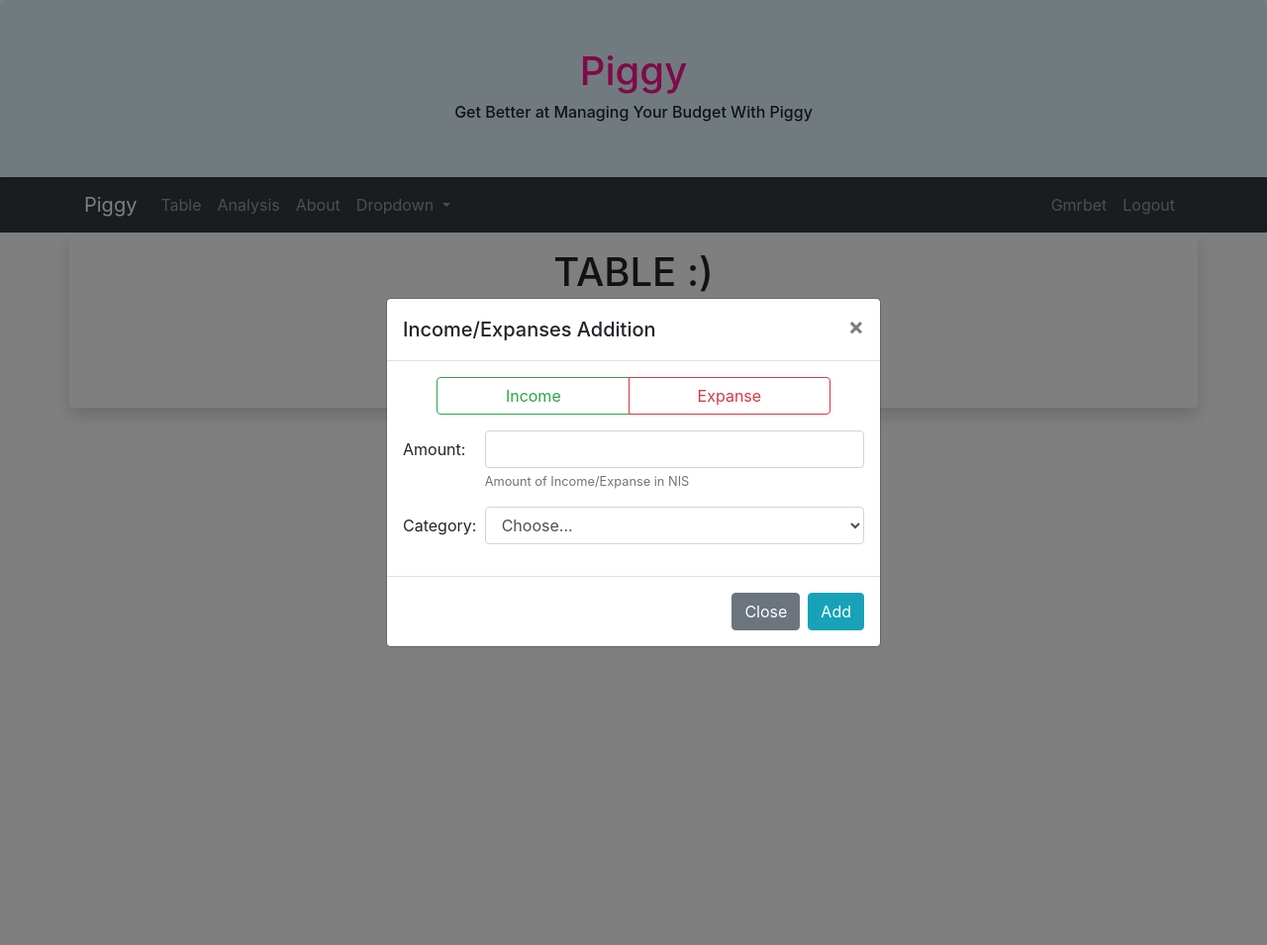
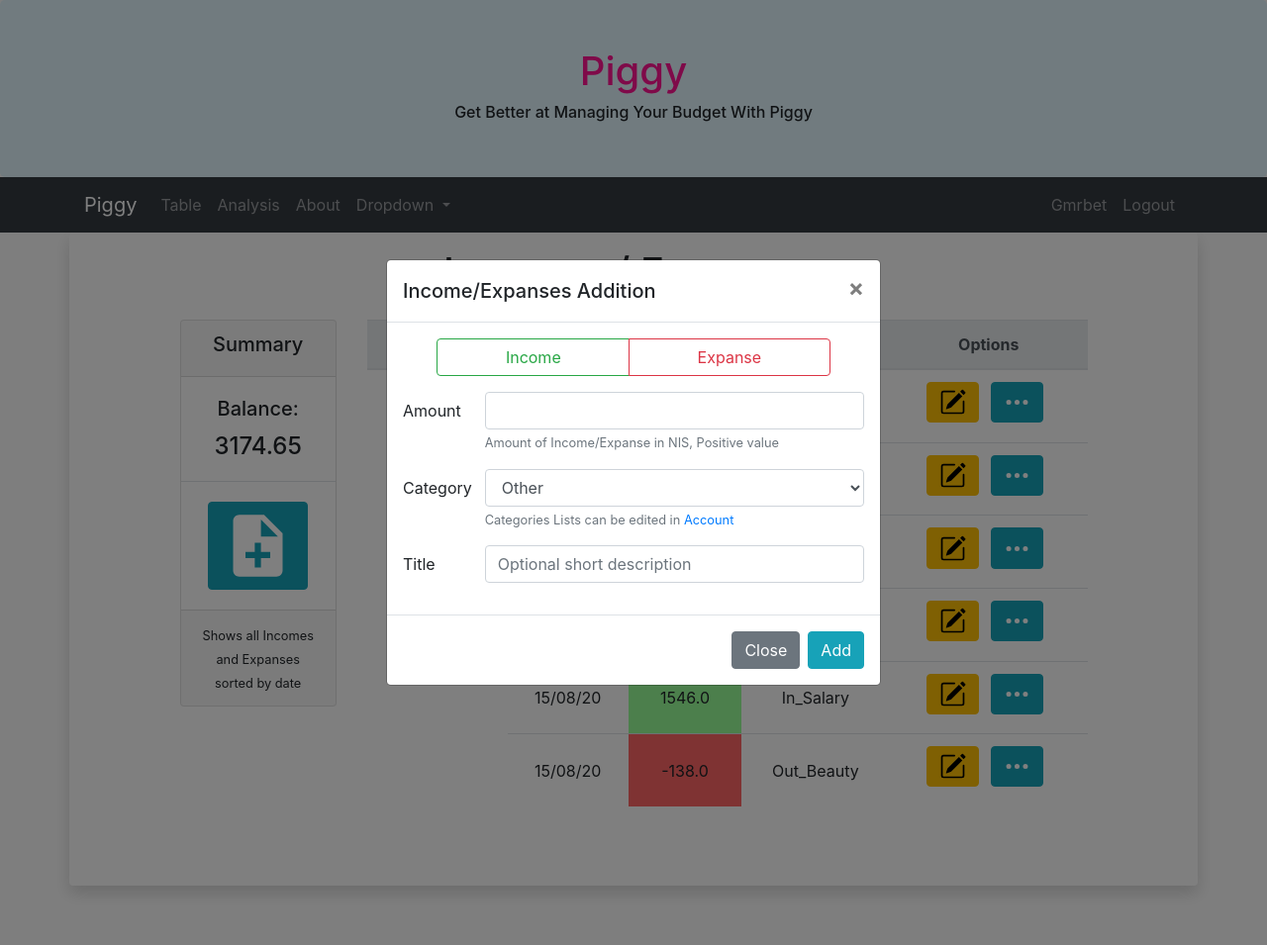
Before and after one commit to matanbt/Piggy-Project, a Flask app: page /table in a window 1280 px wide, after a click that opens the changed part. Shown: the whole page at 99% size. Run offline with Flask 2, Linux system fonts and the light colour scheme; a user stored in the database is signed in; data comes from the database, SQL or seed files in the repository; both versions use the stored data as it was after the commit; some libraries are stand-ins or nearby versions.

Commit message:
hard work on main table

```diff
--- a/piggy/__init__.py
+++ b/piggy/__init__.py
@@ -13,4 +13,5 @@ bcrypt = Bcrypt(app)
 login_manager=LoginManager(app)
 login_manager.login_view = 'login'
 login_manager.login_message_category='info'
+
 from . import routes
--- a/piggy/forms.py
+++ b/piggy/forms.py
@@ -1,16 +1,12 @@
 from flask_wtf import FlaskForm
-from wtforms import StringField, PasswordField, SubmitField, BooleanField, FloatField
+from wtforms import StringField, PasswordField, SubmitField, BooleanField, FloatField, RadioField, SelectField
 from wtforms.validators import DataRequired, Email, Length, EqualTo, ValidationError
 from .models import User
+
 
 class RegisterForm(FlaskForm):
 
     # my validators:
-
-    def cont_a(self, password, message="A not in Password"):
-        if 'a' not in password.data:
-            pass
-            # raise ValidationError('message')
 
     def unique_username(self, username):
         if User.query.filter_by(username=username.data.lower()).first():
@@ -20,9 +16,9 @@ class RegisterForm(FlaskForm):
         if User.query.filter_by(email=email.data.lower()).first():
             raise ValidationError('Email is taken, try different one (Maybe you should log in?)')
 
-    username = StringField('Username', validators=[DataRequired(), Length(min=2, max=20),unique_username])
-    email = StringField('Email', validators=[DataRequired(), Email(),unique_email])
-    password = PasswordField('Password', validators=[DataRequired(), Length(min=3), cont_a])  # add func?
+    username = StringField('Username', validators=[DataRequired(), Length(min=2, max=20), unique_username])
+    email = StringField('Email', validators=[DataRequired(), Email(), unique_email])
+    password = PasswordField('Password', validators=[DataRequired(), Length(min=3)])  # add func?
     confirm_password = PasswordField('Confirm Password', validators=[DataRequired(), EqualTo('password')])
     balance = FloatField("Current Balance",
                          validators=[DataRequired('Field must be a valid number.')])  # numbers indeed!
@@ -31,7 +27,40 @@ class RegisterForm(FlaskForm):
 
 class LoginForm(FlaskForm):
     username = StringField('Username',
-                           validators=[DataRequired(message='Username is not valid.'), Length(min=2, max=20, message='Username is not valid.')])
+                           validators=[DataRequired(message='Username is not valid.'),
+                                       Length(min=2, max=20, message='Username is not valid.')])
     password = PasswordField('Password', validators=[DataRequired()])
     remember = BooleanField('Remember Me')
     submit = SubmitField('Login')
+
+
+class AddLogForm(FlaskForm):
+    def check_log_type(self, log_type):
+        if log_type.data not in ('in', 'out'):
+            raise ValidationError('Type was not chosen')
+
+    log_type = RadioField('',validators=[DataRequired()], choices=[('in', 'Income'),('out','Expanse')]) # defined in HTML
+    amount = FloatField("Amount", description='Amount of Income/Expanse in NIS, Positive value',
+                        validators=[DataRequired('Field must be a valid number.')])
+    # todo lists originated in SQL table, _ illigal key
+    in_cats=[('in_salary','Salary'),('in_allowance','Allowance'),('in_bonus','Bonus')]
+    out_cats=[('out_food','Food'),('out_entertainment','Entertainment'),('out_transportation','Transportation'),
+              ('out_education','Education'),('out_health','Health'),('out_beauty','Beauty'),('out_household','Household')]
+
+    category = SelectField("Category",default='other',choices=[('other','Other')]+in_cats+ out_cats,
+                           validators=[DataRequired()])
+    title = StringField("Title", description='Optional short description',
+                        default='', validators=[Length(max=20)])
+
+    def validate(self):
+        result = True
+
+        if not FlaskForm.validate(self):
+            result = False
+
+        # cross-fields validators
+        if self.category.data != 'other' and self.category.data.split('_')[0] != self.log_type.data:
+            self.category.errors.append('Error with chosen category')
+            result = False
+
+        return result
--- a/piggy/routes.py
+++ b/piggy/routes.py
@@ -6,8 +6,9 @@ from flask_login import login_user,logout_user, current_user,login_required
 
 from . import app, db, bcrypt, login_manager
 from .scripts import news_scraping  # TO DELETE
-from .forms import RegisterForm,LoginForm
+from .scripts import misc
 from .models import User,Log
+from .forms import RegisterForm,LoginForm, AddLogForm
 
 
 @app.route('/home')
@@ -15,9 +16,9 @@ from .models import User,Log
 def home():
     return render_template("home.html")
 
+
 @app.route('/login', methods=['GET','POST'])
 def login():
-
     if current_user.is_authenticated:
         flash(f'<b>{current_user.username}</b>, you are already logged in', "info")
         return redirect(url_for('home'))
@@ -25,7 +26,7 @@ def login():
     form=LoginForm()
     if form.validate_on_submit():
         #if session and check form.username.data as validator
-        user=User.query.filter_by(username=form.username.data).first()
+        user=User.query.filter_by(username=form.username.data.lower()).first()
         if user and bcrypt.check_password_hash(user.password,form.password.data):
             login_user(user,remember=form.remember.data)
             flash(f'<b>{form.username.data}</b> Logged in Succesfully!',"success")
@@ -50,8 +51,8 @@ def register():
         db.session.add(user)
         db.session.commit()
         flash(f'<b>{form.username.data}</b> Registered Succesfully! Please Login to start Piggying',"success")
-        return redirect(url_for('login')) # ... bonus auto login and guide (helper)
-    return render_template('register.html',title="Register", form=form)
+        return redirect(url_for('login')) # ... todo auto login and guide (helper)
+    return render_template('register.html', form=form)
 
 @app.route('/logout')
 def logout():
@@ -72,10 +73,32 @@ def account():
 #     else: # GET
 #         return render_template("login.html",status="Not Logged In :(")
 
-@app.route('/table')
+
+@app.route('/table',methods=['GET', 'POST'])
 @login_required
 def table():
-    return render_template("maintable.html")
+    logs_pack={'sorted_logs':current_user.logs,'months_count':misc.count_by_months(current_user.logs), #todo sorted logs by date
+               'balance':sum([log.amount for log in current_user.logs])}
+
+    #ADD-LOG form:
+    add_form = AddLogForm()
+    add_form_pack = {'radio_lst': list(add_form.log_type), 'is_adding': False}
+
+    if add_form.validate_on_submit():
+        is_outcome = add_form.log_type.data == 'out'
+        new_log=Log(is_outcome=is_outcome,title=add_form.title.data,user_id=current_user.id,
+                    category=add_form.category.data,amount=((-1 if is_outcome else 1) * float(add_form.amount.data)))
+        db.session.add(new_log)
+        db.session.commit()
+        flash(f'<b>{"Expanse" if is_outcome else "Income" }</b> Added Succesfully!', "success")
+        return redirect(url_for('table'))
+
+    elif add_form.is_submitted(): # there are errors in add_form
+        print(add_form.errors)
+        flash(f"Failed add Income/Expanse, Try Again", "danger")
+        add_form_pack['is_adding']=True
+
+    return render_template("table.html", add_form=add_form, add_form_pack=add_form_pack,logs_pack=logs_pack)
 
 
 LAST_UPDATED_NEWS=None
--- a/piggy/templates/layout.html
+++ b/piggy/templates/layout.html
@@ -12,8 +12,17 @@
             crossorigin="anonymous"></script>
 
     <style>
-    .body {
+    body {
         background-color: rgba(238, 238, 238, 0.08);
+    }
+
+    td {
+        text-align: center;
+        vertical-align: middle !important;
+    }
+
+    .collapsing {
+        transition: none !important;
     }
     .big-icon-white {
     display: inline-block;
@@ -21,13 +30,19 @@
     height: 75px;
     fill: white;
     }
+    .big-icon {
+    display: inline-block;
+    width: 75px;
+    height: 75px;
+    fill: black;
+    }
     .icon-white {
         display: inline-block;
         width: 27px;
         height: 27px;
         fill: white;
     }
-    .icon-black {
+    .icon{
         display: inline-block;
         width: 27px;
         height: 27px;
--- a/piggy/templates/maintable.html
+++ /dev/null
@@ -1,61 +0,0 @@
-{%extends "layout.html"%}
-{%block title%}TABLE{%endblock%}
-
-{%block content%}
-
-<h1>TABLE :)</h1>
-<button class="btn btn-info" data-toggle="modal" data-target="#add_popup">
-   <svg class="big-icon-white"><use xlink:href="{{ url_for('static',filename='my-icons.svg') }}#add_log_ic" /></svg>
-</button>
-
-
-<!-- In/Out ADD-POPUP-->
-<div class="modal fade" id="add_popup"> <!-- ARIA?-->
-    <div class="modal-dialog modal-dialog-centered modal-dialog-scrollable">
-        <div class="modal-content">
-            <form action="#" method="post">
-                <div class="modal-header">
-                    <h5 class="modal-title">Income/Expanses Addition</h5>
-                    <button type="button" class="close" data-dismiss="modal" aria-label="Close">
-                        <span aria-hidden="true">&times;</span>
-                    </button>
-                </div>
-
-                <div class="modal-body">
-                    <div class="form-group btn-group btn-group-toggle col-11" data-toggle="buttons">
-                        <label class="btn btn-outline-success">
-                            <input type="radio" name="log_type" autocomplete="off"> Income
-                        </label>
-                        <label class="btn btn-outline-danger">
-                            <input type="radio" name="log_type" autocomplete="off"> Expanse
-                        </label>
-                    </div>
-
-                    <div align='left' class="form-group row">
-                        <label for="amount" class="col-sm-2 col-form-label">Amount:</label>
-                        <div class="col-sm-10">
-                            <input type="text" class="form-control" id="amount" aria-describedby="amout_help"/>
-                            <small id="amout_help" class="form-text text-muted">Amount of Income/Expanse in NIS</small>
-                        </div>
-                    </div>
-
-                    <div align='left' class="form-group row">
-                        <label for="categoty" class="col-sm-2 col-form-label">Category:</label>
-                        <div class="col-sm-10">
-                            <select id="categoty" class="form-control">
-                                <option selected>Choose...</option>
-                                <option>Transport</option>
-                                <option>Entertainment</option>
-                            </select>
-                        </div>
-                    </div>
-                </div>
-                <div class="modal-footer">
-                    <button type="button" class="btn btn-secondary" data-dismiss="modal">Close</button>
-                    <button type="submit" class="btn btn-info">Add</button>
-            </div></form>
-    </div>
-</div>
-
-</div>
-{%endblock%}
--- a/piggy/templates/register.html
+++ b/piggy/templates/register.html
@@ -77,7 +77,7 @@
             {{form.balance(class='form-control', id="balance")}}
         {% endif %}
         <small id="balance_help" class="form-text text-muted">Your Current Money Balance (We recommend also taking cash into account - The accurate we get The better we can do).
-            <br> This information, along with any other information of you WILL NOT be disclosed to anyone but you.</small>
+            <br> This information, along with any other information of you, WILL NOT be disclosed to anyone but you.</small>
     </div>
 
     <div class="form-group text-center">
--- /dev/null
+++ b/piggy/templates/table.html
@@ -0,0 +1,152 @@
+{%extends "layout.html"%}
+{%block title%}Table{%endblock%}
+
+{%block content%}
+<h1>Incomes / Expanses</h1>
+
+    <div class="row justify-content-center">
+
+        <!-- SIDE BAR-->
+        <div class="col-lg-2 text-center p-3">
+            <div class="card" style="width: 100%;">
+                <div class="card-header"><h5>Summary</h5></div>
+                <div class="card-body border-bottom">
+                    <h5 class="card-title">Balance:</h5>
+                    <h4 class="card-text">{{ logs_pack['balance'] }}</h4>
+                </div>
+                <div class="card-body">
+                    <button class="btn btn-info" data-toggle="modal" data-target="#add_popup">
+                        <svg class="big-icon-white">
+                            <use xlink:href="{{ url_for('static',filename='my-icons.svg') }}#add_log_ic"/>
+                        </svg>
+                    </button>
+                </div>
+                <div class="card-footer">
+                    <small>Shows all Incomes and Expanses sorted by date</small>
+                </div>
+
+            </div>
+        </div>
+
+        <!-- MAIN TABLE-->
+        <div class="col-lg-8 text-left mt-3 mb-5">
+            <table class="table text-center table-hover">
+                <thead class="thead-light">
+                <tr>
+                    <th scope="col">Month</th>
+                    <th scope="col">Date</th>
+                    <th scope="col">Amount</th>
+                    <th scope="col">Category</th>
+                    <th scope="col">Options</th>
+                </tr>
+                </thead>
+
+                {% for log in logs_pack['sorted_logs'] %}
+                    <tr>
+                        {% if logs_pack['months_count'][log.date_logged.date().strftime("%B %y'")][1] == log %}
+                            <td rowspan="{{ logs_pack['months_count'][log.date_logged.date().strftime("%B %y'")][0] * 2 }}">
+                                {{ log.date_logged.date().strftime("%B %y'") }}</td>
+                        {% endif %}
+
+                        <td>{{ log.date_logged.strftime("%d/%m/%y") }}</td>
+                        <td style="background-color:{{ '#ff6666' if log.is_outcome else '#99ff99' }};">{{ log.amount }}</td>
+                        <!-- todo setteled coloring-->
+                        <td>{{ log.category.title() }}</td>
+                        <td>
+
+                            <button class='btn btn-warning mr-2 mb-2' type="button" data-target="#expand-row_{{ log.id }}"
+                                    data-toggle="collapse" aria-expanded="false" aria-controls="collapseExample">
+                                <svg class="icon">
+                                    <use xlink:href="{{ url_for('static',filename='my-icons.svg') }}#edit_ic"/>
+                                </svg>
+                            </button>
+                            <button class='btn btn-info mr-2 mb-2' type="button" data-target="#expand-row_{{ log.id }}"
+                                    data-toggle="collapse" aria-expanded="false" aria-controls="collapseExample">
+                                <svg class="icon-white">
+                                    <use xlink:href="{{ url_for('static',filename='my-icons.svg') }}#more_ic"/>
+                                </svg>
+                            </button>
+                        </td>
+                    <tr>
+                        <td colspan="5" class="collapse" id='expand-row_{{ log.id }}'>
+                            <div class="row">
+                                <div class="col-md"><h6 style="font-weight: normal">
+                                    {{ ("Description: <b>"+log.title+"</b>" if log.title.strip() else "") | safe }}</h6></div>
+                                <div class="col-md"><h6 style="font-weight: normal"> Time: <b>{{ log.date_logged.date().strftime("%d/%m/%Y %H:%m") }}</b></h6></div>
+                            </div>
+
+
+                        </td>
+                    </tr>
+                    </tr>
+                {% endfor %}
+
+            </table>
+        </div>
+
+    </div>
+
+
+    <!-- In/Out ADD-POPUP-->
+    <div class="modal fade" id="add_popup"> <!-- ARIA?-->
+        {% if add_form_pack['is_adding'] %}
+            <script type="text/javascript">
+                $(window).on('load', function () {
+                    $('#add_popup').modal('show');
+                });
+            </script>
+        {% endif %}
+    <div class="modal-dialog modal-dialog-centered modal-dialog-scrollable">
+        <div class="modal-content">
+            <form action="#" method="post" novalidate>     {{ add_form.hidden_tag() }}
+                <div class="modal-header">
+                    <h5 class="modal-title">Income/Expanses Addition</h5>
+                    <button type="button" class="close" data-dismiss="modal" aria-label="Close">
+                        <span aria-hidden="true">&times;</span>
+                    </button>
+                </div>
+
+                <div class="modal-body">
+
+                    <div class="form-group btn-group btn-group-toggle col-11" data-toggle="buttons">
+                        <label class="btn btn-outline-success">
+                            {{ add_form_pack['radio_lst'][0]}}Income
+                        </label>
+                        <label class="btn btn-outline-danger">
+                            {{ add_form_pack['radio_lst'][1] }}Expanse
+                        </label>
+                    </div>
+
+                    <div align='left' class="form-group row">
+                        {{ add_form.amount.label(class="col-sm-2 col-form-label") }}
+                        <div class="col-sm-10">
+                            {{ add_form.amount(class="form-control" + (" is-invalid" if add_form.amount.errors else "") ,id="amount") }}
+                        <small id="amount_help" class="form-text text-muted">{{ add_form.amount.description }}</small>
+                        </div>
+                    </div>
+
+                    <div align='left' class="form-group row">
+                        {{ add_form.category.label(class="col-sm-2 col-form-label") }}
+                        <div class="col-sm-10"><!-- todo JAVA-SCRIPT dynamic select, first you choose IN/OUT-->
+                            {{ add_form.category(class="form-control" + (" is-invalid" if add_form.category.errors else "")) }}
+                            <small id="category_help" class="form-text text-muted">Categories Lists can be edited in <a href="{{ url_for('account') }}">Account</a></small>
+                        </div>
+                    </div>
+
+                     <div align='left' class="form-group row">
+                         {{ add_form.title.label(class='col-sm-2 col-form-label') }}
+                        <div class="col-sm-10">
+                             {{ add_form.title(class='form-control'+ (" is-invalid" if add_form.title.errors else ""), placeholder=add_form.title.description) }}
+                        </div>
+                    </div>
+
+                </div>
+                <div class="modal-footer">
+                    <button type="button" class="btn btn-secondary" data-dismiss="modal">Close</button>
+                    <button type="submit" class="btn btn-info">Add</button>
+            </div></form>
+    </div>
+</div>
+
+</div>
+{%endblock%}
```
Also changed, not shown: output.csv (+14 -16 lines), piggy/models.py (+16 -15 lines), piggy/scripts/misc.py (added, +19 -0 lines), piggy/templates/account.html (+7 -1 lines), piggy/site.db, piggy/static/my-icons.svg.
